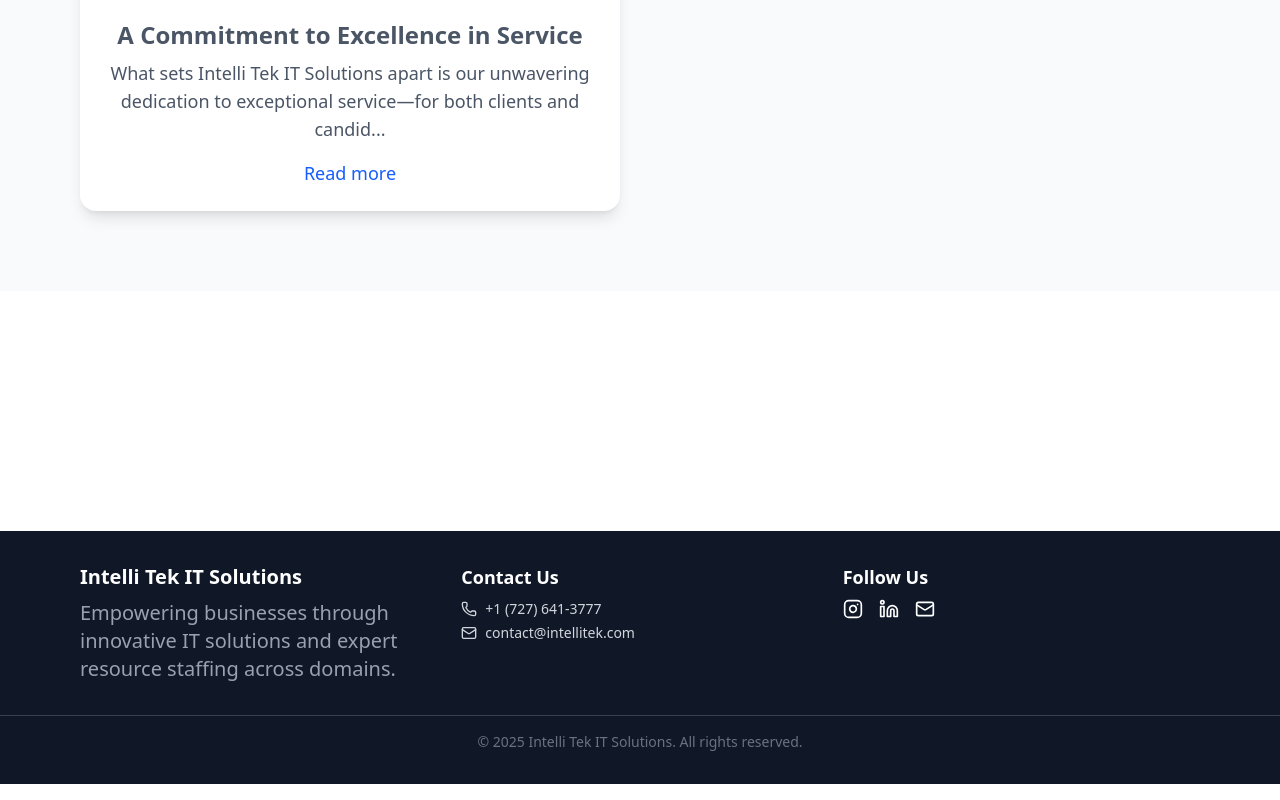
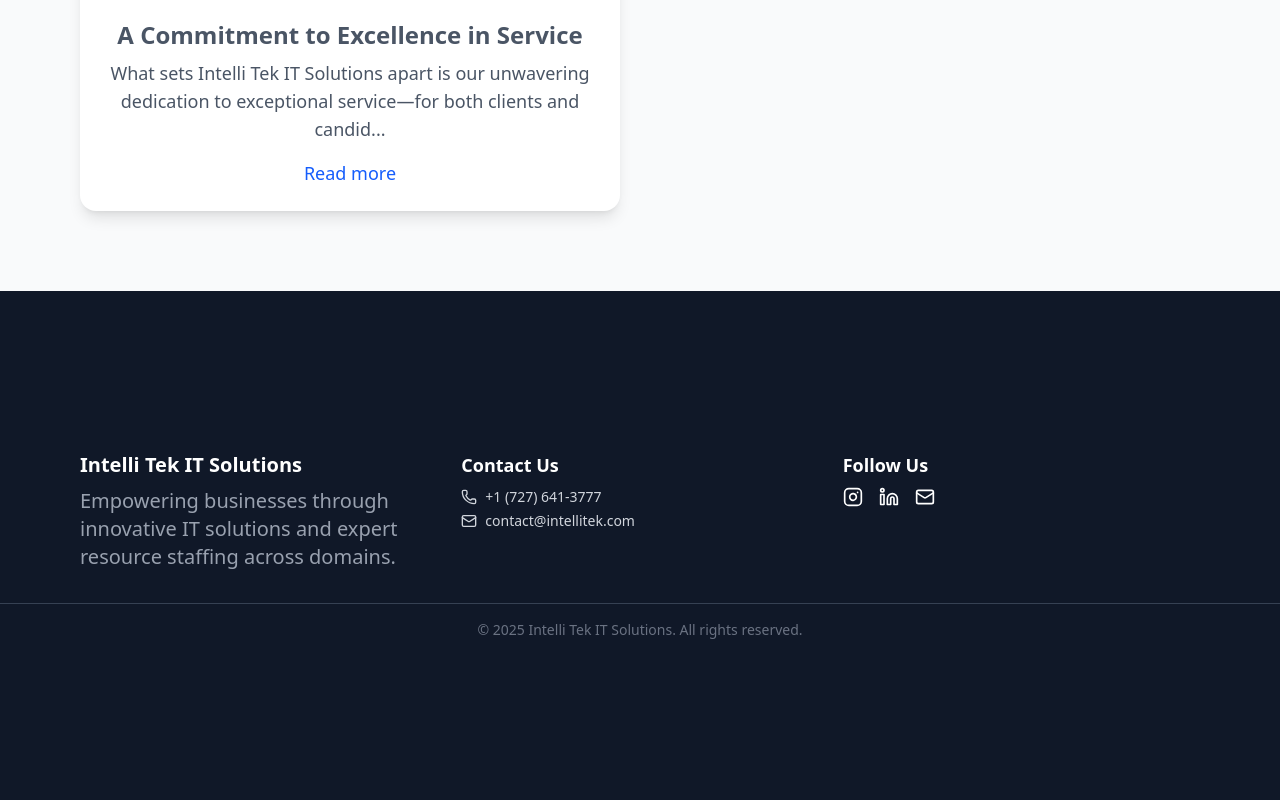
Before and after one commit to vinodmalla/Demo, a React (Vite) app: page / in a window 1280 px wide. Shown: the part 2617-3417 px from the top of the page. Built offline with nearby package versions, Linux system fonts and the light colour scheme.

Commit message:
first commit

```diff
--- a/src/Components/Footer.jsx
+++ b/src/Components/Footer.jsx
@@ -3,7 +3,7 @@
 
 const Footer = () => {
   return (
-    <footer className="bg-gray-900 text-white py-8 mt-60 w-full">
+    <footer className="bg-gray-900 text-white py-40  md:mt-auto w-full">
       <div className="max-w-6xl mx-auto px-4 grid grid-cols-1 md:grid-cols-3 gap-6">
 
         {/* Company Info */}
--- a/src/Components/Header.jsx
+++ b/src/Components/Header.jsx
@@ -13,7 +13,7 @@
    <div className='fixed top-0 left-0 w-full z-50 bg-white shadow-md flex items-center justify-between h-16 px-4 md:px-8'>
       <div className='flex'>
         <Link to="/">
-          <img className='w-46 md:w-64' src={logo1} alt='Intelli Tek' />
+          <img className='w-60 md:w-64' src={logo1} alt='Intelli Tek' />
         </Link>
         <h1 className=' mt-10 md:mt-14 p-0  text-sm text-black font-semibold  md:text-2xl md:font-bold'>Intelli Tek IT Solutions</h1>
       </div>
```
